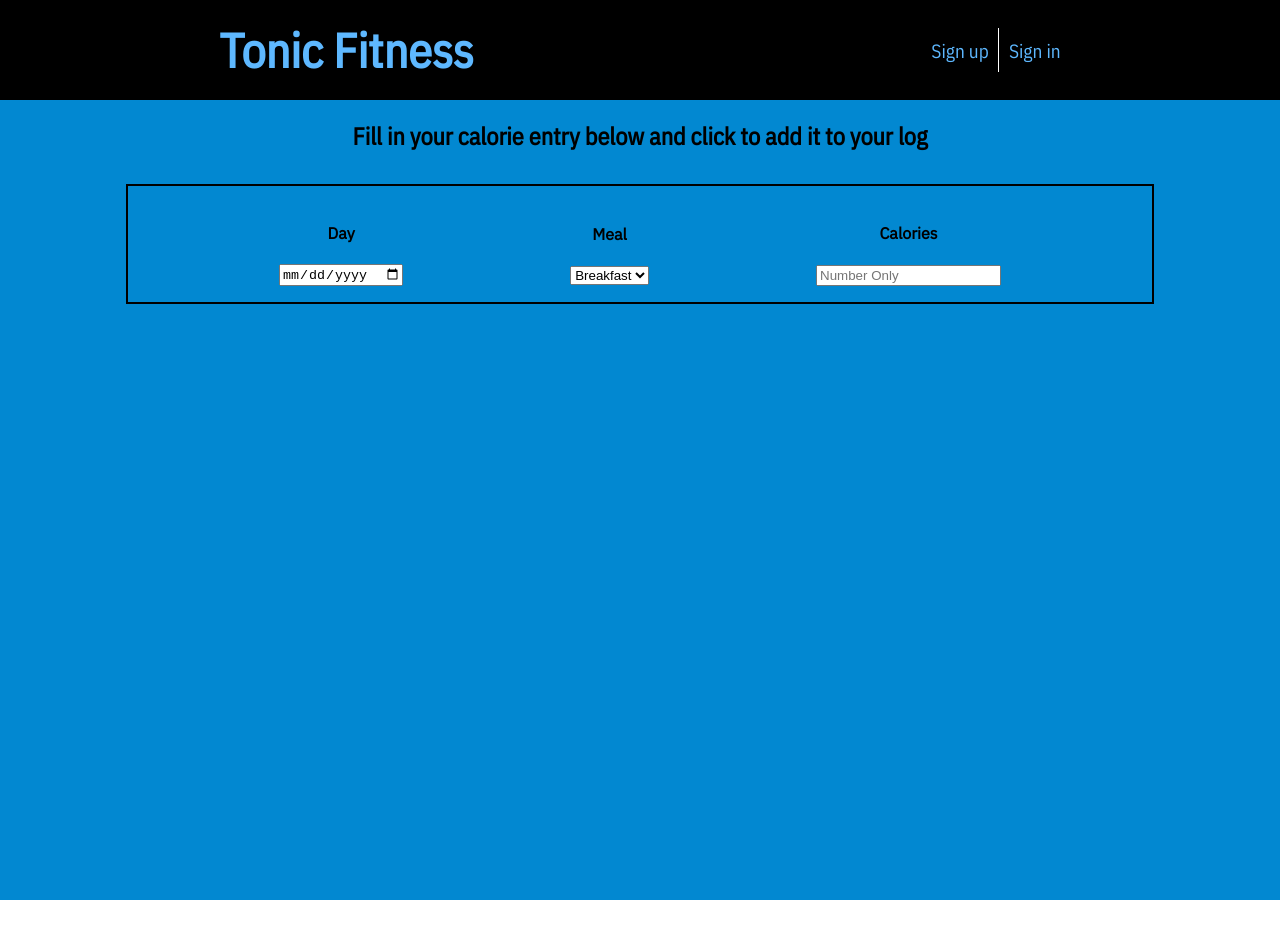
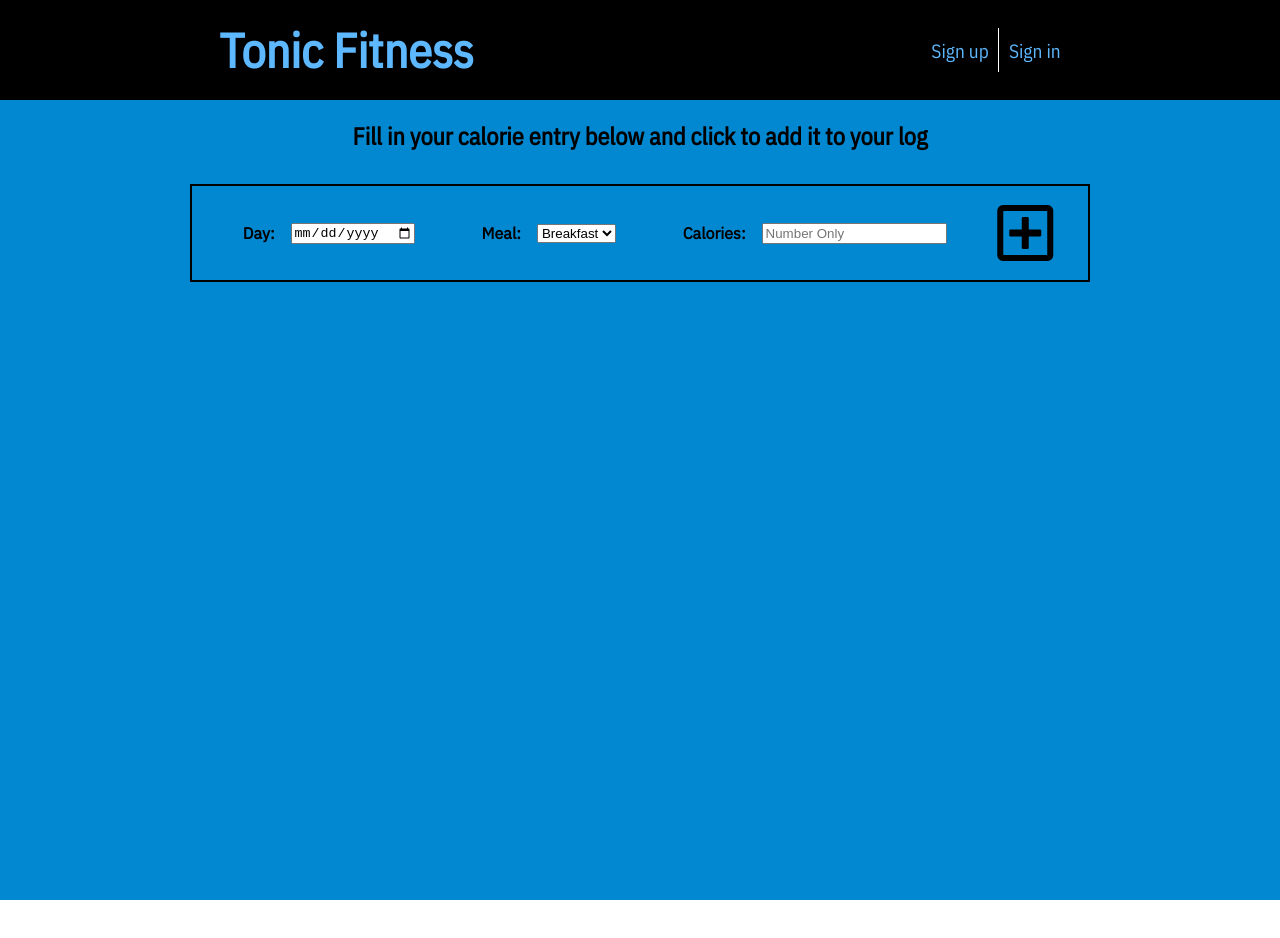
Before and after one commit to chingu-voyages/geckos-project-11, a React (Create React App) app in the folder tonic-fitness/: page /log in a window 1280 px wide. Shown: the top 938 px of the page. Built offline with nearby package versions, Linux system fonts and the light colour scheme.

Commit message:
Add plus icon, layout to row styling

```diff
--- a/tonic-fitness/src/components/Log.js
+++ b/tonic-fitness/src/components/Log.js
@@ -7,13 +7,13 @@ const Log = () => {
         Fill in your calorie entry below and click to add it to your log
       </h2>
       <section className="cal-entry flex-row">
-        <div className="cal-entry-item flex-col">
-          <h4 className="cal-entry-item-title">Day</h4>
+        <div className="cal-entry-item flex-row">
+          <h4 className="cal-entry-item-title">Day: </h4>
           <input type="date" name="date" />
         </div>
-        <div className="cal-entry-item flex-col">
-          <h4 className="cal-entry-item-title">Meal</h4>
-          <select>
+        <div className="cal-entry-item flex-row">
+          <h4 className="cal-entry-item-title">Meal: </h4>
+          <select name="meal">
             <option value="breakfast">Breakfast</option>
             <option value="lunch">Lunch</option>
             <option value="dinner">Dinner</option>
@@ -21,10 +21,11 @@ const Log = () => {
             <option value="other">Other</option>
           </select>
         </div>
-        <div className="cal-entry-item flex-col">
-          <h4 className="cal-entry-item-title">Calories</h4>
+        <div className="cal-entry-item flex-row">
+          <h4 className="cal-entry-item-title">Calories: </h4>
           <input type="number" name="calories" placeholder="Number Only"/>
         </div>
+        <i class="far fa-plus-square"></i>
       </section>
     </div>
   )
--- a/tonic-fitness/src/stylesheets/Log.scss
+++ b/tonic-fitness/src/stylesheets/Log.scss
@@ -14,7 +14,7 @@
   }
 
   .cal-entry {
-    width: 80%;
+    width: 70%;
     margin: 2em auto;
     border: 2px solid #000;
   }
@@ -23,4 +23,12 @@
     margin: 1em;
   }
 
+  .cal-entry-item-title {
+    margin-right: 1em;
+  }
+
+  .far {
+    font-size: 4em;
+  }
+
 }
```
